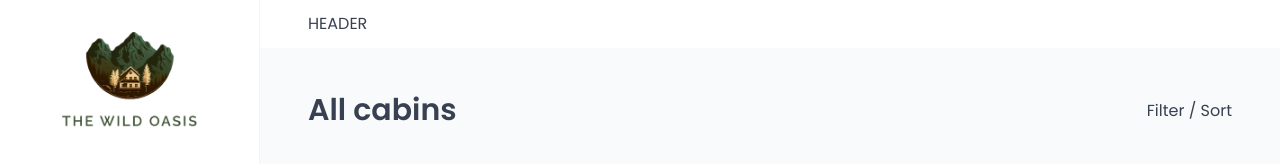
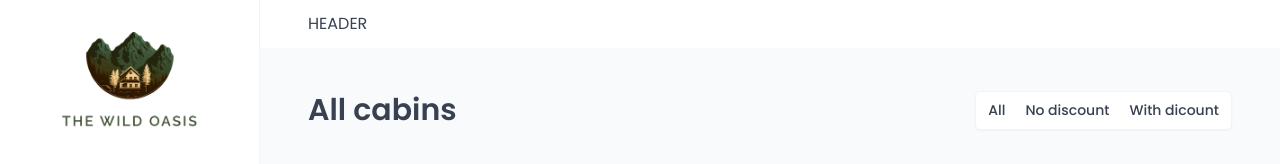
Before and after one commit to diletant93/the-wild-oasis, a React (Vite) app: page /cabins in a window 1280 px wide. Shown: the top 164 px of the page. Built offline with nearby package versions, Linux system fonts and the light colour scheme; no server answers; the database is empty; a web font is replaced by a local one.

Commit message:
filter options ui

```diff
--- a/src/features/cabins/CabinRow.jsx
+++ b/src/features/cabins/CabinRow.jsx
@@ -87,5 +87,3 @@ function CabinRow({cabin}) {
 }
 
 export default  CabinRow;
-
-{/* <button  disabled={isDeleting}><HiTrash/></button>  */}
--- /dev/null
+++ b/src/features/cabins/CabinTableOperations.jsx
@@ -0,0 +1,11 @@
+import TableOperations from "../../ui/TableOperations";
+import Filter from '../../ui/Filter'
+function CabinTableOperations() {
+  return (
+    <TableOperations>
+        <Filter/>
+    </TableOperations>
+  );
+}
+
+export default  CabinTableOperations;
--- a/src/pages/Cabins.jsx
+++ b/src/pages/Cabins.jsx
@@ -3,13 +3,14 @@ import Row from "../ui/Row";
 import CabinTable from "../features/cabins/CabinTable";
 import AddCabin from "../features/cabins/AddCabin";
 import CabinRow from "../features/cabins/CabinRow";
+import CabinTableOperations from "../features/cabins/CabinTableOperations";
 function Cabins() {
 
   return (
     <>
       <Row type="horizontal">
         <Heading as="h1">All cabins</Heading>
-        <p>Filter / Sort</p>
+       <CabinTableOperations/>
       </Row>
       <Row>
         <CabinTable/>
--- a/src/ui/Filter.jsx
+++ b/src/ui/Filter.jsx
@@ -33,3 +33,16 @@ const FilterButton = styled.button`
     color: var(--color-brand-50);
   }
 `;
+
+function Filter() {
+  return (
+    <StyledFilter>
+      <FilterButton>All</FilterButton>
+      <FilterButton>No discount</FilterButton>
+      <FilterButton>With dicount</FilterButton>
+
+    </StyledFilter>
+  );
+}
+
+export default  Filter;
--- a/src/ui/Menus.jsx
+++ b/src/ui/Menus.jsx
@@ -71,7 +71,6 @@ function Menus({children}) {
   const [position, setPosition] = useState(null)
   const close = () => setOpenId('')
   const open = setOpenId
-  console.log('Inside menus')
   return (
     <MenusContext.Provider value={{
       openId,
--- a/src/ui/Table.jsx
+++ b/src/ui/Table.jsx
@@ -63,7 +63,6 @@ const Empty = styled.p`
 const TableContext = createContext()
 
 function Table({columns,children}){
-
   return (
     <TableContext.Provider value={{columns}}>
       <StyledTable>
```
